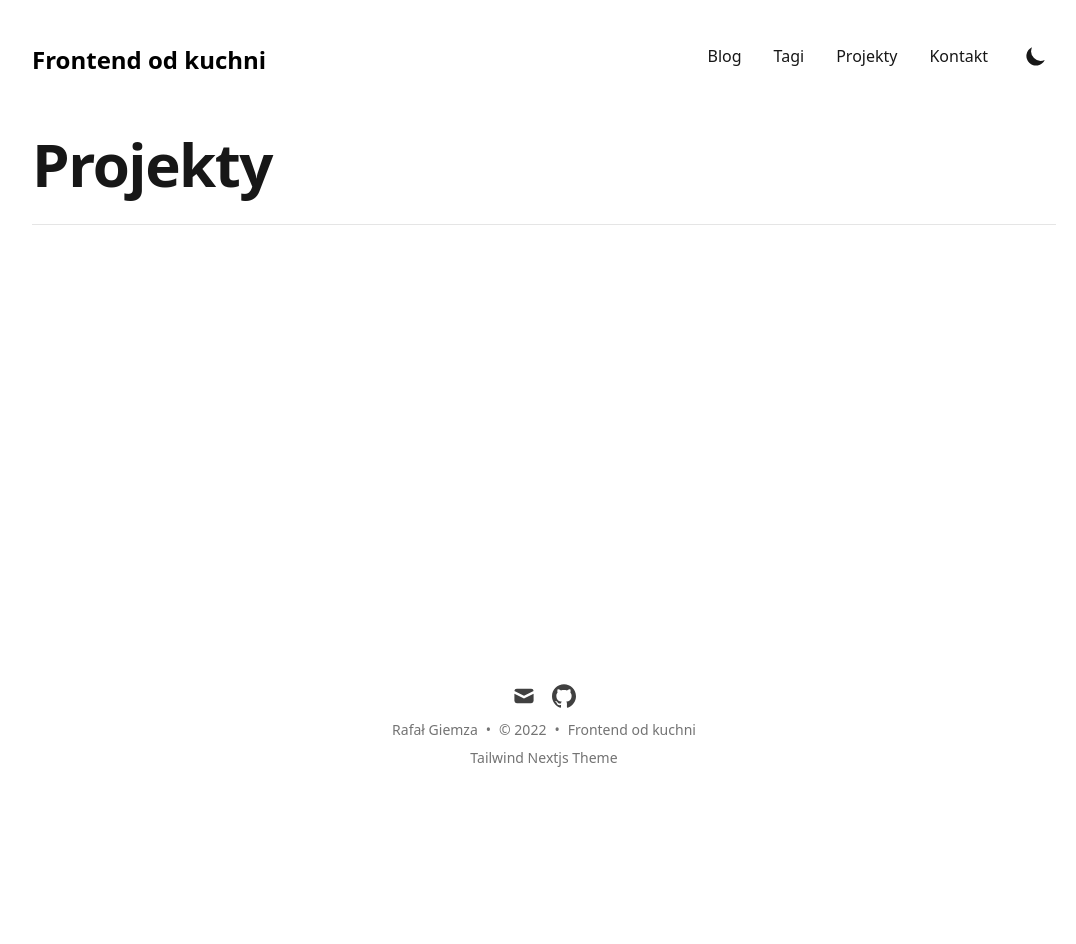
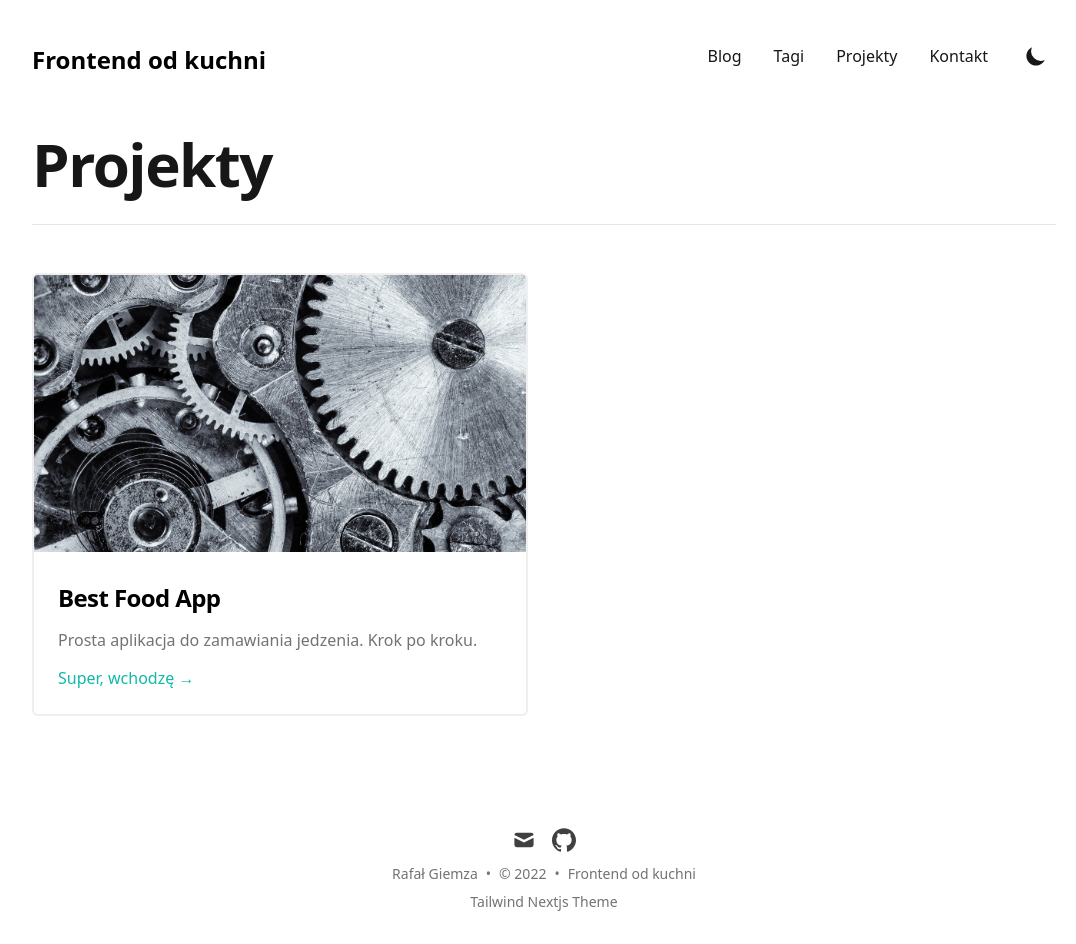
Before and after one commit to rafalgiemza/frontend-od-kuchni, a Next.js app: page /projekty in a window 1280 px wide. Shown: the whole page, without its empty margins (96-1172 px from the left). Before the commit the page ends 800 px from the top, so only its background shows below. Built offline with nearby package versions, Linux system fonts and the light colour scheme.

Commit message:
publish best food app project page

```diff
--- a/data/projectsData.ts
+++ b/data/projectsData.ts
@@ -1,10 +1,10 @@
 const projectsData = [
-  // {
-  //   title: 'Best Food App',
-  //   description: `Prosta aplikacja do zamawiania jedzenia. Krok po kroku.`,
-  //   imgSrc: '/static/images/time-machine.jpg',
-  //   href: '/blog/best-food',
-  // },
+  {
+    title: 'Best Food App',
+    description: `Prosta aplikacja do zamawiania jedzenia. Krok po kroku.`,
+    imgSrc: '/static/images/time-machine.jpg',
+    href: '/blog/best-food',
+  },
 ]
 
 export default projectsData
```
Also changed, not shown: data/blog/best-food.md (deleted, +0 -9 lines), data/blog/best-food.mdx (added, +17 -0 lines).
